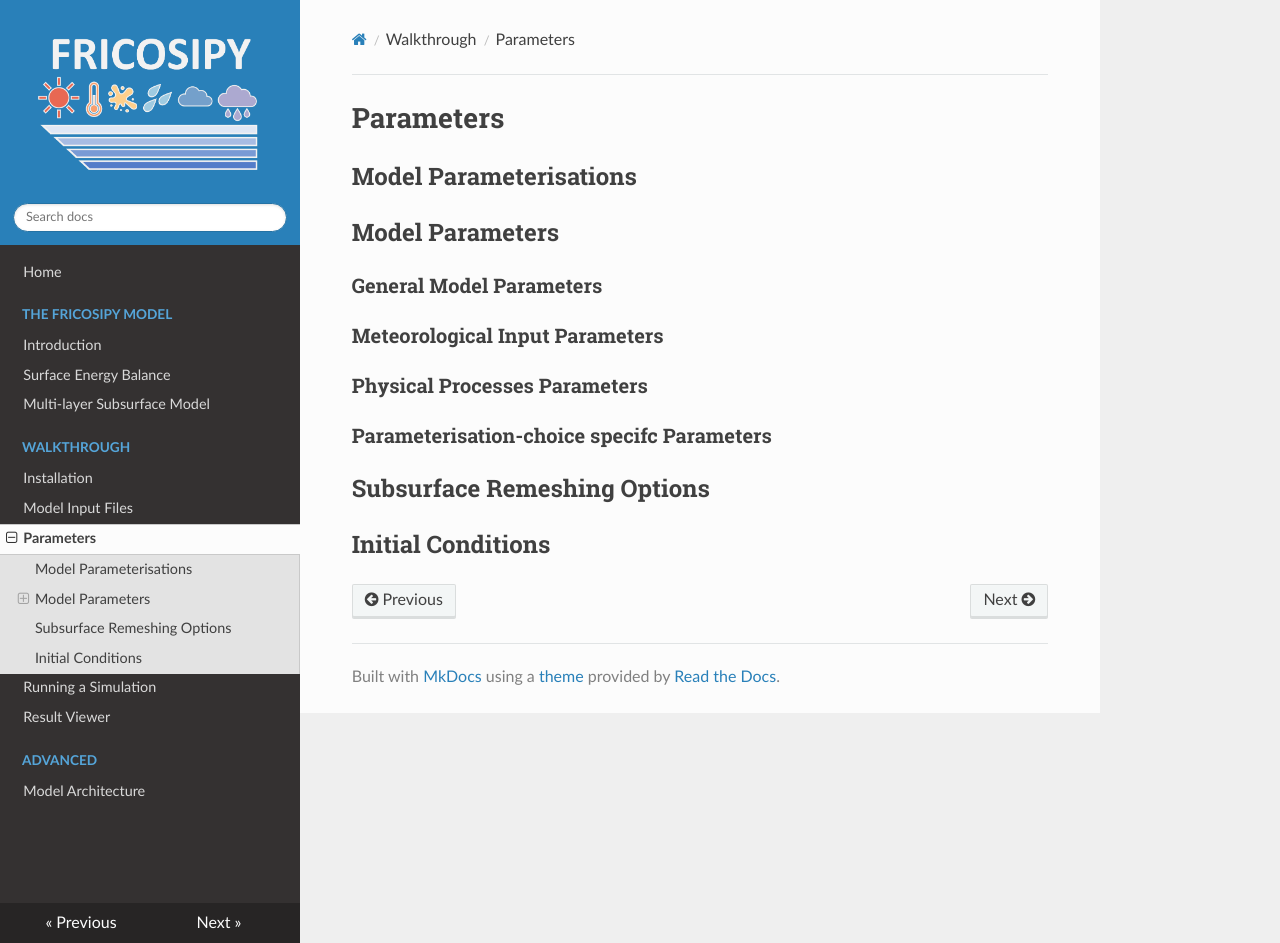
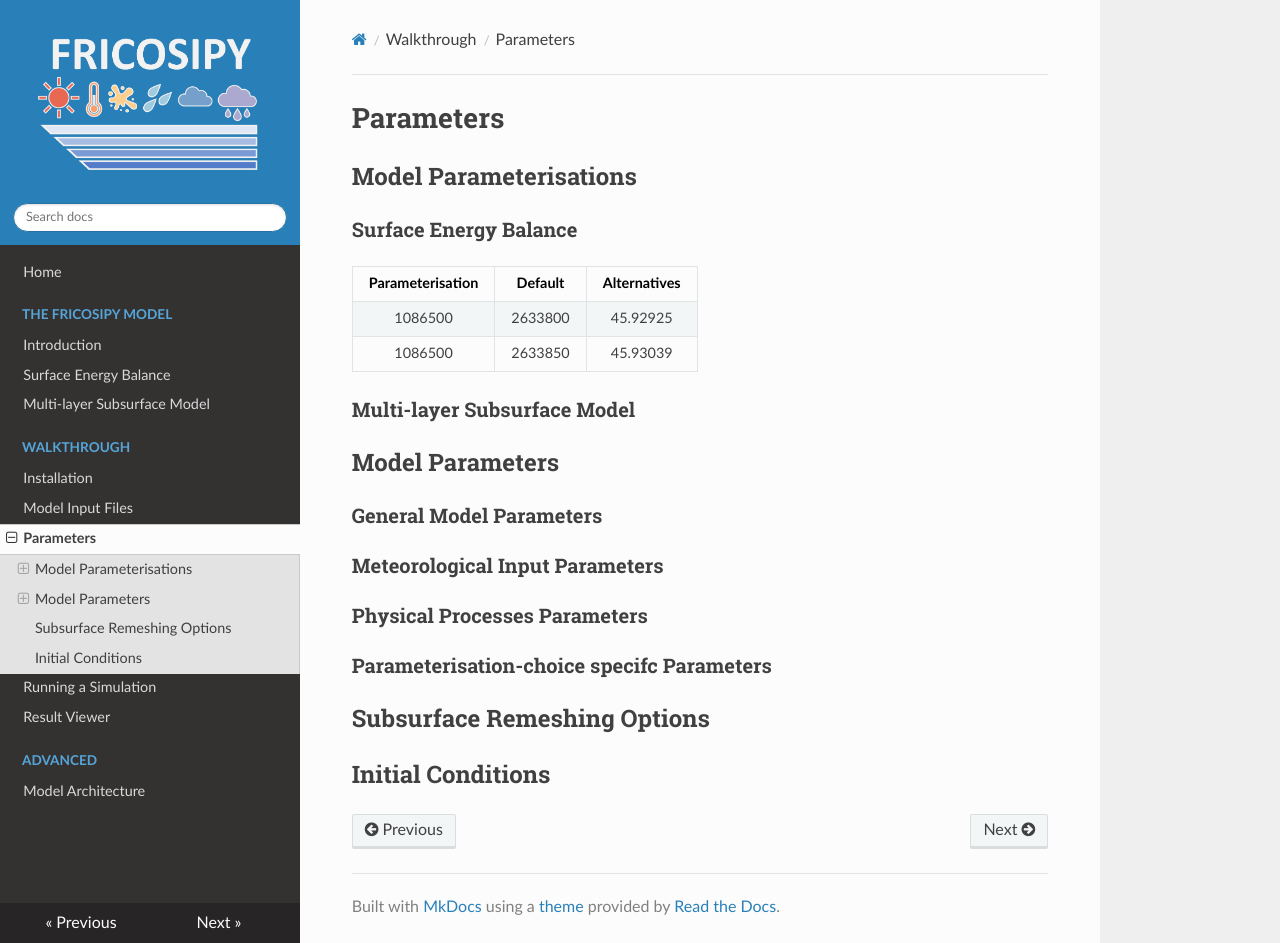
Before and after one commit to MarcusGastaldello/FRICOSIPY, an MkDocs documentation site: the page built from docs/parameters.md, in a window 1280 px wide and 943 px high. Built offline with MkDocs 1.6.1, drawn with Linux system fonts in a browser that asks for light colours.

Commit message:
Update parameters.md

```diff
--- a/docs/parameters.md
+++ b/docs/parameters.md
@@ -6,6 +6,15 @@ og_description: A brief guide to optimum parameter selection for a FRICOSIPY sim
 # Parameters
 
 ## Model Parameterisations
+
+### Surface Energy Balance
+
+| Parameterisation | Default | Alternatives |
+|:---:|:---:|:---:|
+| 1086500 | 2633800 | 45.92925 |
+| 1086500 | 2633850 | 45.93039 |
+
+### Multi-layer Subsurface Model
 
 ## Model Parameters
 
```
